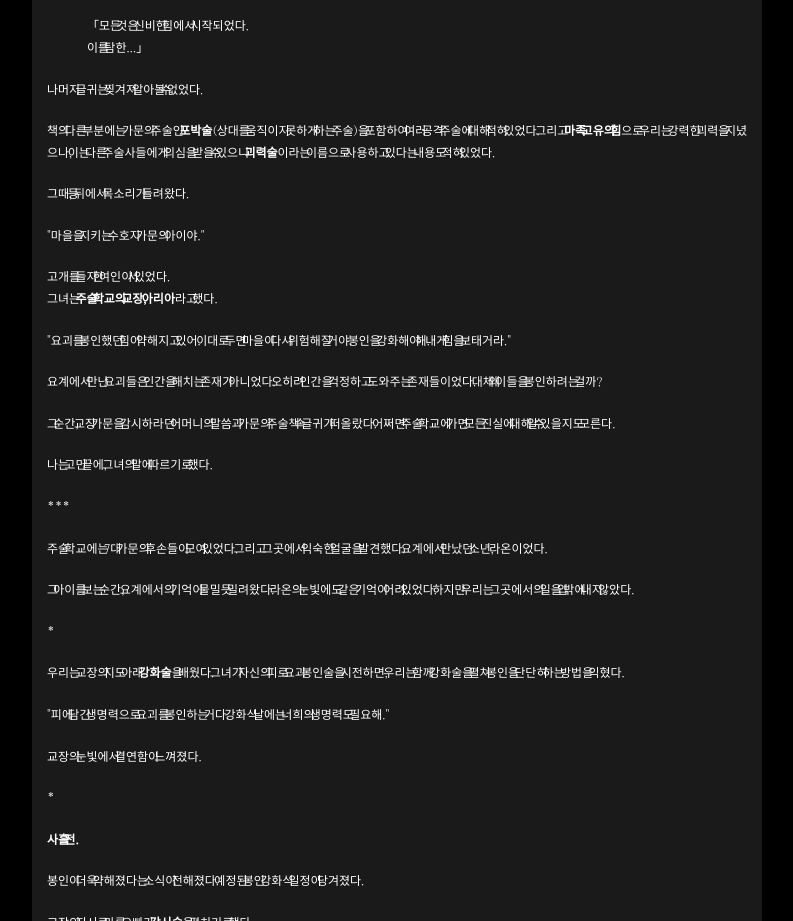
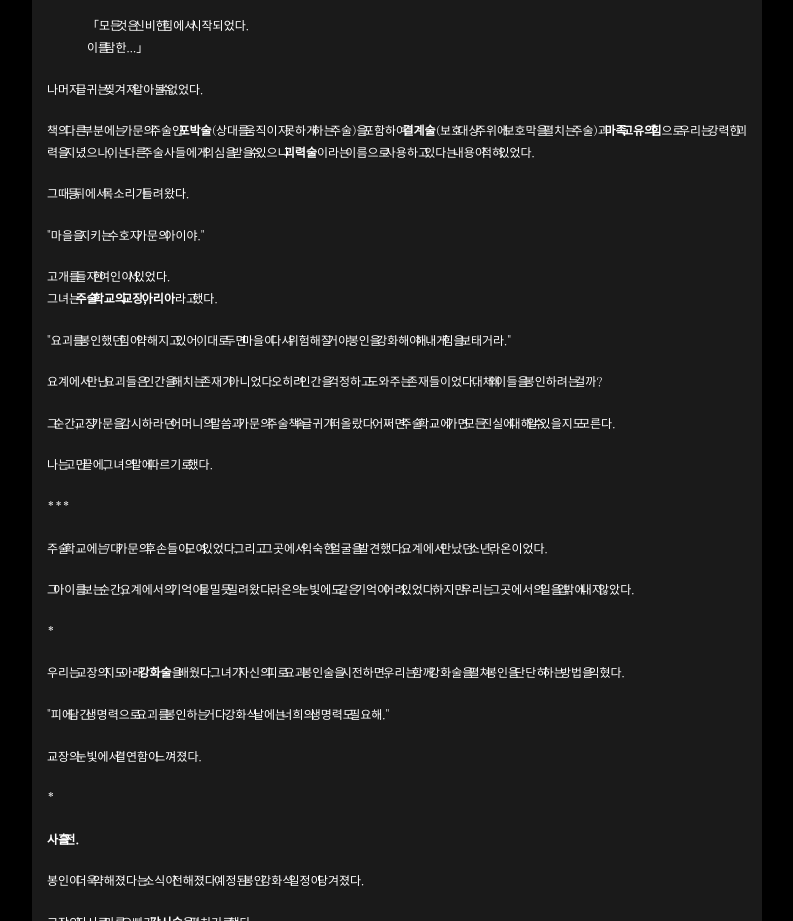
Before and after one commit to boddora2/Hecate, a plain HTML site: page character/character2.html in a window 1280 px wide. Shown: the part 4700-5621 px from the top of the page, without its empty margins (243-1036 px from the left). Drawn offline with Linux system fonts and the light colour scheme.

Commit message:
나린-가문의 주술 추가(2025.03.12)

```diff
--- a/character/character2.html
+++ b/character/character2.html
@@ -135,7 +135,7 @@
             <p>「모든 것은 신비한 힘에서 시작되었다.<br>이를 탐한...」</p>
             </blockquote>
             <p>나머지 글귀는 찢겨져 알아볼 수 없었다.</p>
-            <p>책의 다른 부분에는 가문의 주술인 <strong>포박술</strong>(상대를 움직이지 못하게 하는 주술)을 포함하여 여러 공격 주술에 대해 적혀 있었다. 그리고 <strong>마족 고유의 힘</strong>으로 우리는 강력한 괴력을 지녔으나, 이는 다른 주술사들에게 의심을 받을 수 있으니 <strong>괴력술</strong>이라는 이름으로 사용하고 있다는 내용도 적혀 있었다.</p>
+            <p>책의 다른 부분에는 가문의 주술인 <strong>포박술</strong>(상대를 움직이지 못하게 하는 주술)을 포함하여 <strong>결계술</strong>(보호 대상 주위에 보호막을 펼치는 주술)과 <strong>마족 고유의 힘</strong>으로 우리는 강력한 괴력을 지녔으나, 이는 다른 주술사들에게 의심을 받을 수 있으니 <strong>괴력술</strong>이라는 이름으로 사용하고 있다는 내용이 적혀 있었다.</p>
             <p>그때, 등 뒤에서 목소리가 들려왔다.</p>
             <p>"마을을 지키는 수호자 가문의 아이야."</p>
             <p>고개를 들자 한 여인이 서 있었다.<br>그녀는 <strong>주술 학교의 교장, 아리아</strong>라고 했다.</p>
```
